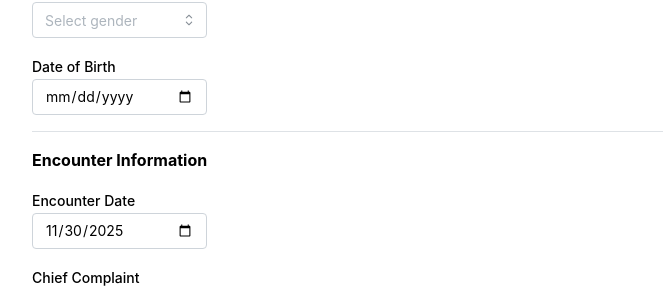
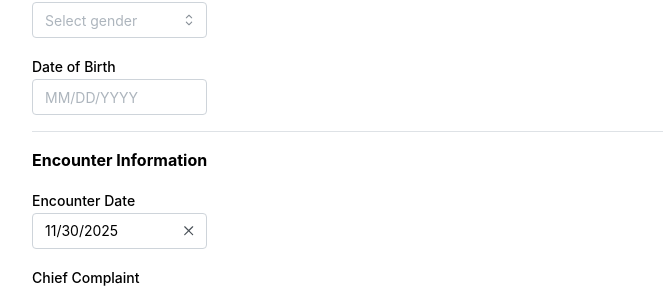
Before and after one commit to xprimarycare/case-manager, a React (Vite) app: page /create in a window 1280 px wide. Shown: the part 317-605 px from the top of the page, without its empty margins (0-663 px from the left). Built offline with nearby package versions, Linux system fonts and the light colour scheme; no server answers.

Commit message:
switch to Mantine DateInput using dates package

```diff
--- a/src/App.tsx
+++ b/src/App.tsx
@@ -1,5 +1,6 @@
 import "@mantine/core/styles.css";
 import "@mantine/notifications/styles.css";
+import "@mantine/dates/styles.css";
 import { MantineProvider, Stack } from "@mantine/core";
 import { ModalsProvider } from "@mantine/modals";
 import { Notifications } from "@mantine/notifications";
--- a/src/CaseCreator.tsx
+++ b/src/CaseCreator.tsx
@@ -22,6 +22,8 @@ import type { Doc, Id } from "../convex/_generated/dataModel";
 import { useNavigate, useParams } from "react-router-dom";
 import { IconArrowLeft, IconCheck } from "@tabler/icons-react";
 import { WithoutSystemFields } from "convex/server";
+import { DateInput } from "@mantine/dates";
+import dayjs from "dayjs";
 
 type FormValues = {
     title: string;
@@ -131,7 +133,7 @@ const CaseCreator = () => {
                 errors["patient.dateOfBirth"] = "Date of birth is required";
             }
 
-            if (!values.encounterDate.trim()) {
+            if (!(values.encounterDate ?? "").trim()) {
                 errors.encounterDate = "Encounter date is required";
             }
 
@@ -324,12 +326,19 @@ const CaseCreator = () => {
                                 searchable
                                 maw={175}
                             />
-                            <TextInput
+                            <DateInput
                                 label="Date of Birth"
-                                type="date"
                                 disabled={isFormDisabled}
                                 {...form.getInputProps("patient.dateOfBirth")}
+                                valueFormat="M/D/YYYY"
+                                placeholder="MM/DD/YYYY"
                                 maw={175}
+                                clearable
+                                firstDayOfWeek={0}
+                                minDate={dayjs()
+                                    .subtract(100, "year")
+                                    .format("YYYY-MM-DD")}
+                                maxDate={dayjs().format("YYYY-MM-DD")}
                             />
                         </Stack>
                     </Stack>
@@ -339,12 +348,21 @@ const CaseCreator = () => {
                     <Stack>
                         <Title order={5}>Encounter Information</Title>
                         <Stack>
-                            <TextInput
+                            <DateInput
                                 label="Encounter Date"
-                                type="date"
                                 disabled={isFormDisabled}
                                 {...form.getInputProps("encounterDate")}
+                                valueFormat="M/D/YYYY"
+                                placeholder="MM/DD/YYYY"
                                 maw={175}
+                                clearable
+                                firstDayOfWeek={0}
+                                minDate={dayjs()
+                                    .subtract(100, "year")
+                                    .format("YYYY-MM-DD")}
+                                maxDate={dayjs()
+                                    .add(100, "year")
+                                    .format("YYYY-MM-DD")}
                             />
                             <Textarea
                                 label="Chief Complaint"
```
Also changed, not shown: package.json (+7 -5 lines), 1 other file (tests, documents, lock files or other folders).
